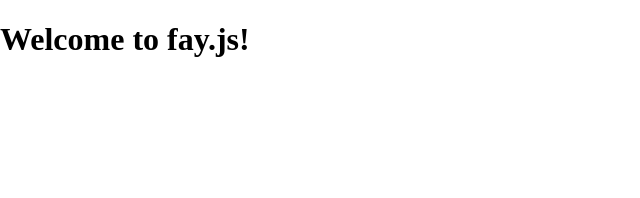
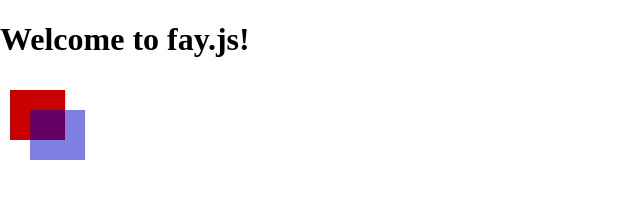
Before and after one commit to infancy/fay.js, a website built with Vite: page index.html in a window 1280 px wide. Shown: the whole page, without its empty margins (0-640 px from the left). Built offline with nearby package versions, Linux system fonts and the light colour scheme.

Commit message:
SmallVCM

```diff
--- /dev/null
+++ b/demo/SmallVCM/SmallVCM.ts
@@ -0,0 +1,34 @@
+/*
+import * as fay from '../../engine/index'
+import { vec3 } from '../../engine/index'
+
+function draw(){
+    const canvas = document.getElementById('fay-canvas') as HTMLCanvasElement;
+    //canvas.width = canvas.height = 640;
+    const ctx = canvas.getContext('2d') as CanvasRenderingContext2D
+
+    for (var i=0;i<6;i++){
+        for (var j=0;j<6;j++){
+        ctx.fillStyle = 'rgb(' + Math.floor(255-42.5*i) + ',' +
+                        Math.floor(255-42.5*j) + ',0)';
+        ctx.fillRect(j*25,i*25,25,25);
+        }
+    }
+
+    const triangle = new fay.Triangle(new vec3(0, 0, 0), new vec3(10, 10, 1), new vec3(10, -10, 1))
+    triangle.onDraw(ctx)
+}
+*/
+
+(function draw() {
+    var canvas = document.getElementById("fay-canvas") as HTMLCanvasElement;
+    if (canvas.getContext) {
+      var ctx = canvas.getContext("2d") as CanvasRenderingContext2D;
+
+      ctx.fillStyle = "rgb(200,0,0)";
+      ctx.fillRect (10, 10, 55, 50);
+
+      ctx.fillStyle = "rgba(0, 0, 200, 0.5)";
+      ctx.fillRect (30, 30, 55, 50);
+    }
+})()
--- a/demo/index.ts
+++ b/demo/index.ts
@@ -1,5 +1,7 @@
+/*
 import * as fay from '../engine/index';
 import {vertex_index, texture_unifrom, camera, offscreen} from "./render"
 
 let app = new vertex_index()
 app.run()
+*/
--- a/demo/render.ts
+++ b/demo/render.ts
@@ -1,3 +1,4 @@
+/*
 import * as fay from '../engine/index';
 import { Renderer } from '../engine/index';
 
@@ -51,3 +52,4 @@
 
     }
 }
+*/
--- a/engine/index.ts
+++ b/engine/index.ts
@@ -1,4 +1,6 @@
+export * from "./core/index"
+export * from "./graphics/index"
 export * from "./math/index"
-export * from "./render/index"
+//export * from "./render/index"
 
-export {app} from "./app"
+//export {app} from "./app"
--- a/engine/math/index.ts
+++ b/engine/math/index.ts
@@ -1,3 +1,4 @@
+export * from "./geometry"
 export * from "./math"
 export * from "./mat"
 export * from "./vec"
--- a/engine/math/mat.ts
+++ b/engine/math/mat.ts
@@ -5,7 +5,7 @@
 
 import {isEqual, toRadian} from "./math"
 import { vec2, vec3, vec4, number3, number4 } from "./vec"
-import { TypedArray } from "./vecOperator_"
+import { TypedArray } from "./vec-operator_"
 
 export abstract class MatOperator<T extends MatOperator<T>> {
     protected abstract a_ : TypedArray
--- a/engine/math/vec.ts
+++ b/engine/math/vec.ts
@@ -4,7 +4,7 @@
 */
 
 import {isEqual, notEqual} from "./math"
-import {VecOperator, TypedArray } from "./vecOperator_"
+import {VecOperator, TypedArray } from "./vec-operator_"
 /*
 interface vec_type_ {
 
@@ -226,6 +226,7 @@
         this.w = w
     }
 
+    // TODO: static
     create(x = 0, y = 0, z = 0, w = 0) { return new vec4(x, y, z, w) }
     clone(){ return this.create(this.x, this.y, this.z, this.w) }
 
--- a/index.html
+++ b/index.html
@@ -20,7 +20,9 @@
 
 <body>
     <h1>Welcome to fay.js!</h1>
+    <canvas id="fay-canvas" width="800" height="600"></canvas>
+
     <script type="module" src="./demo/index.js"></script>
-    <canvas id="fay-canvas"></canvas>
+    <script type="application/javascript" src="./demo/SmallVCM/SmallVCM.js"></script>
 </body>
 </html>
```
Also changed, not shown: demo/SmallVCM/index.html (added, +10 -0 lines), engine/math/geometry.ts (added, +33 -0 lines), engine/render/backend.ts (deleted, +0 -39 lines), engine/render/backend_.ts (added, +41 -0 lines), tsconfig.json (+10 -3 lines), engine/math/vec-operator_.ts (renamed from engine/math/vecOperator_.ts), 1 other file.
